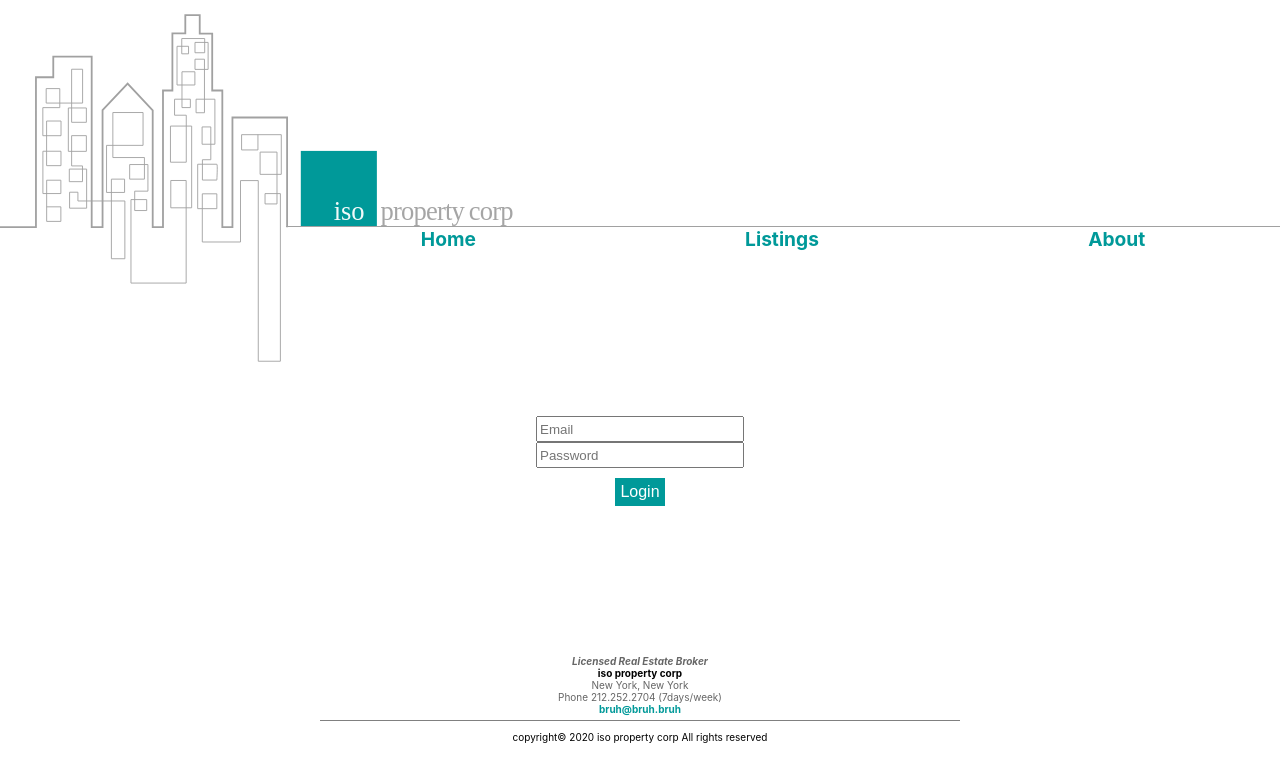
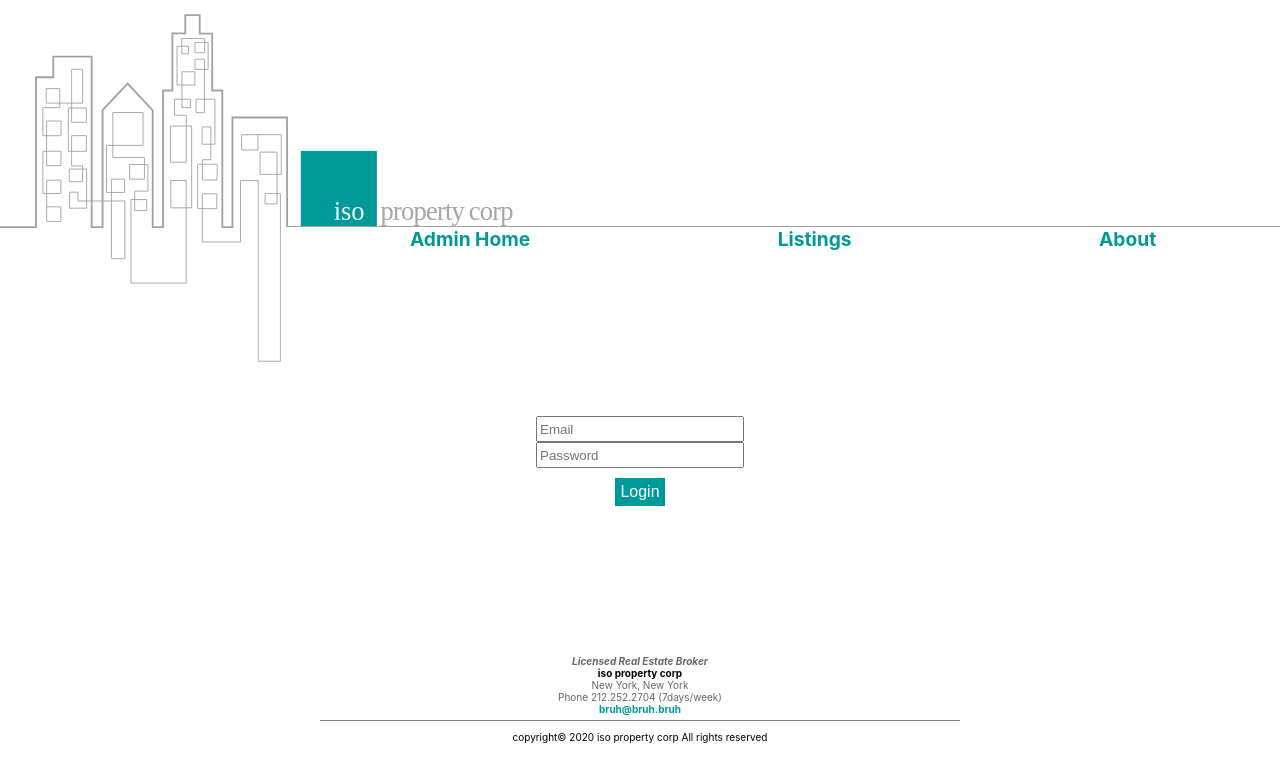
Before and after one commit to samuel-weinstein-cs/isoproperty, a React (Create React App) app: page /admin in a window 1280 px wide. Shown: the top 782 px of the page. Built offline with nearby package versions, Linux system fonts and the light colour scheme.

Commit message:
dynamic header

```diff
--- a/src/App.css
+++ b/src/App.css
@@ -38,14 +38,17 @@
   font-size: 30px;
 }
 
-.header-link,
 a {
   text-decoration: none;
-  color: #009999;
 }
 
-.header-link,
-a:hover {
+.header-link a {
+  text-decoration: none;
+  color: #009999;
+  font-weight: bold;
+}
+
+.header-link a:hover {
   color: grey;
 }
 
--- a/src/App.js
+++ b/src/App.js
@@ -54,10 +54,40 @@ class App extends Component {
         <div className="content">
           <Switch>
             <Route path="/admin">
-              <Header />
+              <Header
+                pages={[
+                  {
+                    url:"/admin",
+                    text:"Admin Home",
+                  },
+                  {
+                    url:"/admin/listings",
+                    text:"Listings",
+                  },
+                  {
+                    url:"/admin/about",
+                    text:"About",
+                  },
+                ]}
+                />
             </Route>
             <Route path="/">
-              <Header />
+              <Header
+                pages={[
+                  {
+                    url:"/",
+                    text:"Home",
+                  },
+                  {
+                    url:"/listings",
+                    text:"Listings",
+                  },
+                  {
+                    url:"/about",
+                    text:"About",
+                  },
+                ]}
+                />
             </Route>
           </Switch>
 
--- a/src/components/Header.js
+++ b/src/components/Header.js
@@ -3,10 +3,10 @@ import { Link } from "react-router-dom";
 
 import headerImage from "../images/iso_header_combined_vectorized.svg"
 
-function Header() {
+function Header(props) {
   return (
     <div className="header">
-      <Link to="/" style={{
+      <Link to={props.pages?props.pages[0].url:"/"} style={{
           outline:"none"
         }}>
         <img
@@ -15,23 +15,16 @@ function Header() {
           alt="logo"
         />
       </Link>
+
       <nav className="header-nav">
         <ul className="nav-list">
-          <li className="header-link">
-            <Link to="/">
-              <b>Home</b>
-            </Link>
-          </li>
-          <li className="header-link">
-            <Link to="/listings">
-              <b>Listings</b>
-            </Link>
-          </li>
-          <li className="header-link">
-            <Link to="/about">
-              <b>About</b>
-            </Link>
-          </li>
+          {props.pages && props.pages.map((page,key)=>
+            <li className="header-link" key={key}>
+              <Link to={page.url}>
+                {page.text}
+              </Link>
+            </li>
+          )}
         </ul>
       </nav>
     </div>
```
